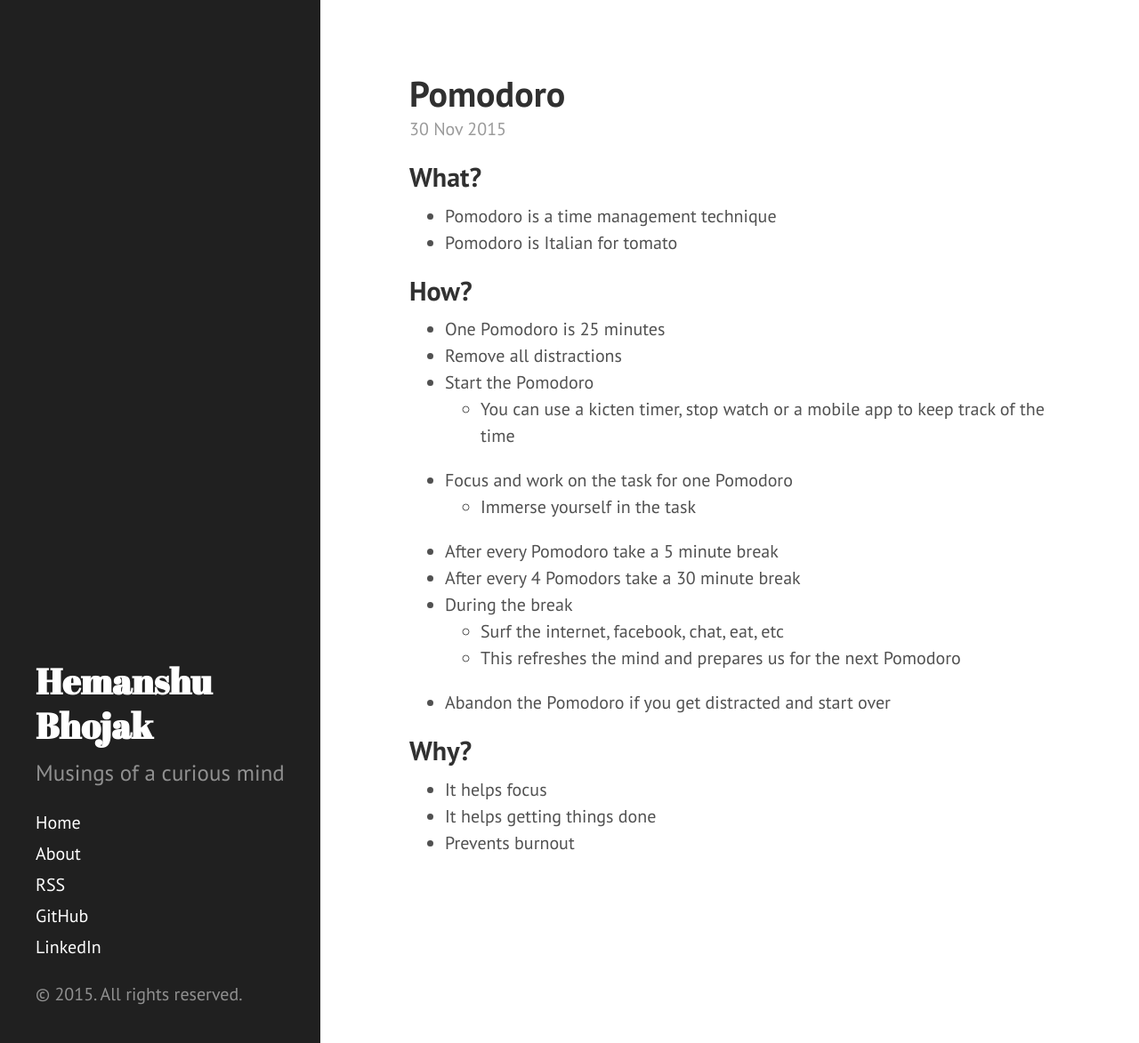
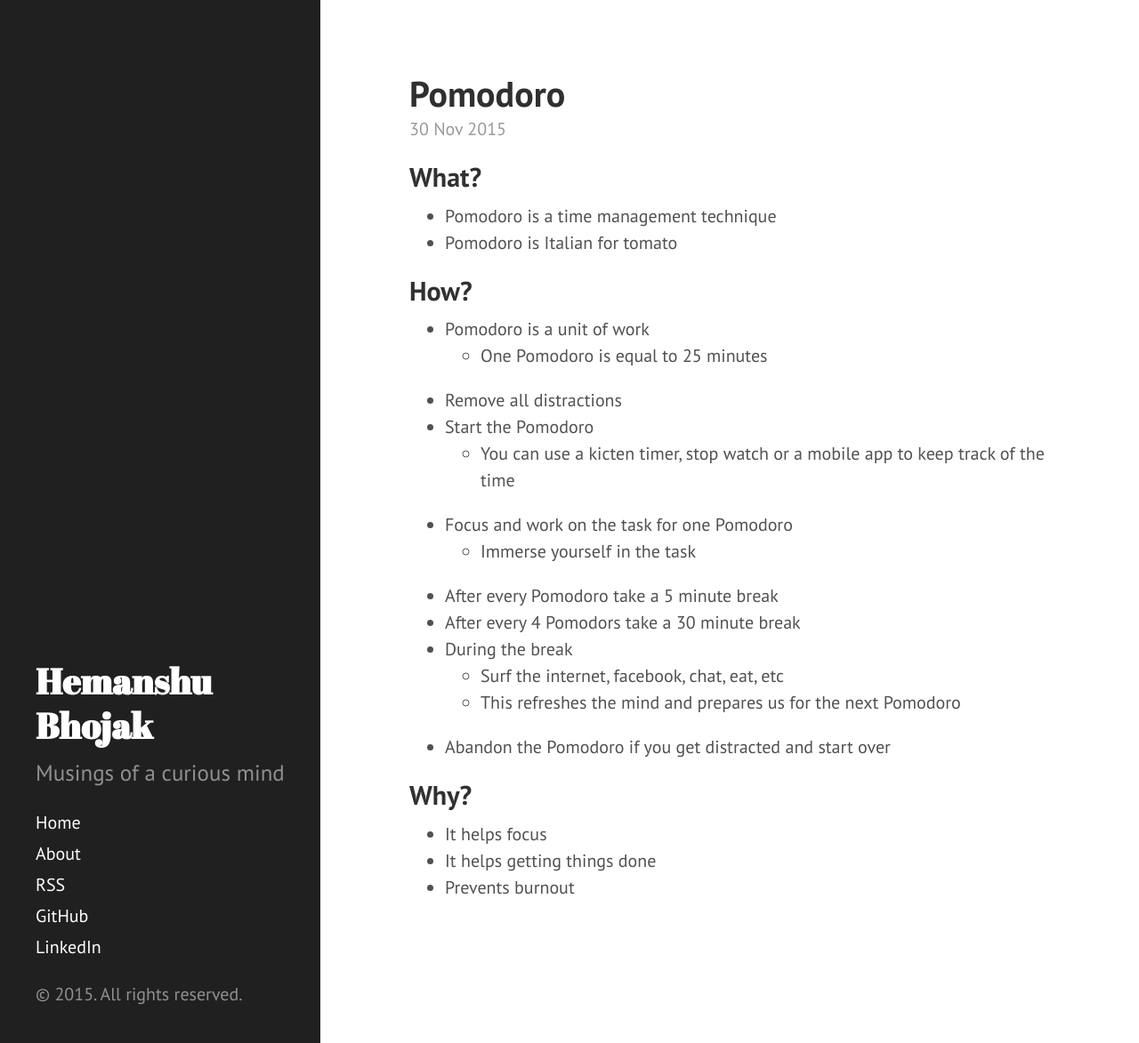
Before and after one commit to technoheman/hemanshubhojak.com, a Jekyll site: the page built from _posts/2015-11-30-pomodoro.markdown, in a window 1280 px wide and 1173 px high. Shown: the whole window at 89% size. Built offline with Jekyll 4.4.1, drawn with Linux system fonts in a browser that asks for light colours; comment, search, counter and statistics services are not loaded.

Commit message:
Update 2015-11-30-pomodoro.markdown

```diff
--- a/_posts/2015-11-30-pomodoro.markdown
+++ b/_posts/2015-11-30-pomodoro.markdown
@@ -12,7 +12,8 @@ categories: pomodoro time-management
 
 ## How?
 
-* One Pomodoro is 25 minutes
+* Pomodoro is a unit of work
+	* One Pomodoro is equal to 25 minutes
 * Remove all distractions
 * Start the Pomodoro
 	* You can use a kicten timer, stop watch or a mobile app to keep track of the time
```
